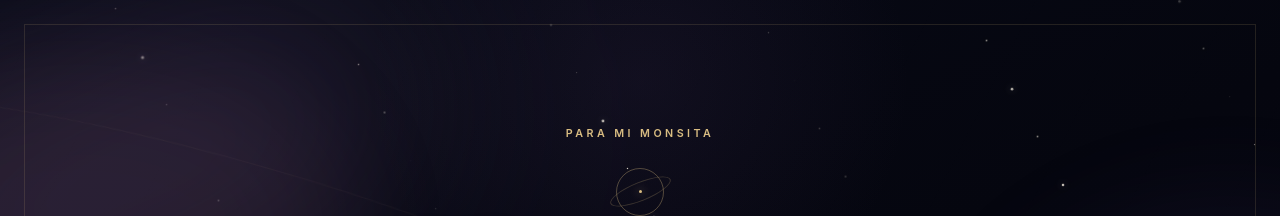
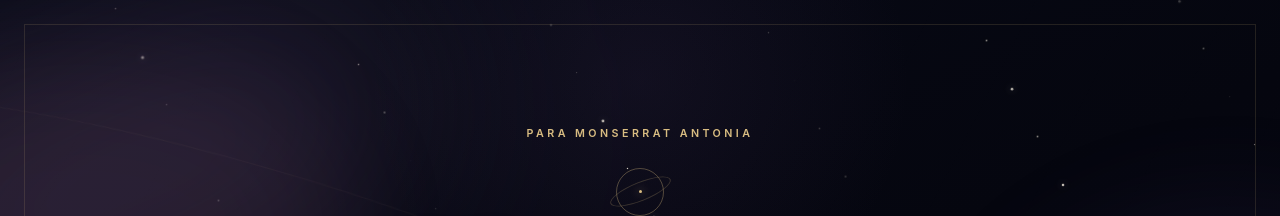
Before and after one commit to simoncifuentes2021-wq/Anv, a Next.js app: page / in a window 1280 px wide. Shown: the top 216 px of the page. Built offline with nearby package versions, Linux system fonts and the light colour scheme.

Commit message:
feat: add final secret anniversary letter

```diff
--- a/app/globals.css
+++ b/app/globals.css
@@ -177,7 +177,7 @@ button:focus-visible, a:focus-visible { outline: 2px solid var(--gold); outline-
 .secret-letter .overline { color: #8a6570; }
 .letter-star { display: block; margin-bottom: 24px; color: #8a6570; }
 .secret-letter h2 { margin: 18px 0 30px; font-family: Georgia,"Times New Roman",serif; font-size: clamp(2rem,5vw,3.5rem); font-weight: 400; line-height: 1; letter-spacing: -.04em; }
-.secret-letter > p:last-of-type { font-family: Georgia,"Times New Roman",serif; font-size: 1.04rem; line-height: 1.9; }
+.secret-letter > p:last-of-type { white-space: pre-line; font-family: Georgia,"Times New Roman",serif; font-size: 1.04rem; line-height: 1.9; }
 .secret-letter footer { margin-top: 36px; font-family: Georgia,"Times New Roman",serif; font-style: italic; line-height: 1.7; }.secret-letter footer strong{font-weight:400;font-size:1.2rem}
 
 .future-screen { max-width: 900px; text-align: center; }
--- a/src/data/relationship.ts
+++ b/src/data/relationship.ts
@@ -29,8 +29,8 @@ export type Constellation = {
 };
 
 export const relationship = {
-  girlfriendName: 'mi Monsita',
-  myName: '[MI_NOMBRE]',
+  girlfriendName: 'Monserrat Antonia',
+  myName: 'Simón Cifuentes',
   startDate: RELATIONSHIP_START_DATE,
   anniversaryNumber: 5,
   mainPhrase: 'Hace cinco años comenzó nuestro universo.',
@@ -40,7 +40,17 @@ export const relationship = {
   finalPlace: '[LUGAR DE LA SORPRESA]',
   finalInvitation: 'Quiero que sigamos cumpliendo cada sueño, cada plan y cada promesa juntos, siempre de la mano y con la ayuda de Dios.',
   introText: 'Desde aquel día, cada momento contigo se convirtió en parte de mi lugar favorito.',
-  secretLetter: `Mi Monsita, quiero que sepas que eres una mujer única, alguien que no se compara con nadie. Eres mi princesita, mi bb y una de las personas más importantes de mi vida. Te amo y te adoro con todo mi corazón, no por una versión perfecta de ti, sino por la mujer real y maravillosa que eres. Gracias por estar en mi vida, por compartir tu alegría conmigo y por permitirme amarte cada día un poquito más.`,
+  secretLetter: `Mi querida Monserrat Antonia:
+
+Esta cartita es para ti. ¡Felices cinco años de novios! Aunque han sido mucho más que eso: han sido años de conocernos, hablar, jugar, aprender y descubrirnos tal como somos. Te amo con mi vida, con todo mi ser y con todo mi corazón. Eres la mujer con quien quiero compartir mi vida y cada parte de ella, mi Monserrat Antonia.
+
+Aún recuerdo cómo comenzó todo. Nadie imaginó que aquello terminaría convirtiéndose en lo que tenemos ahora; ni tú ni yo sabíamos que llegaríamos tan lejos. Pero míranos: aquí estamos, después de cinco años y con la ayuda de Dios. Hemos crecido, no solamente en edad y poniéndonos más viejitos, sino haciendo crecer esta relación bonita y sana que hoy tenemos. Podemos reírnos, podemos enojarnos, pero siempre estamos ahí. Mi enojona mía, cómo te adoro.
+
+El tiempo pasó sin que nos diéramos cuenta. Gracias, mi Monsita, por todos los momentos lindos y también por esos momentos simples que disfrutamos porque podemos estar los dos. Me encanta divertirnos juntos y ver tu sonrisa maravillosa, esa sonrisa única que tanto amo. Lo que más me gusta es verte feliz, aunque sea por cosas sencillas. Pero ya iremos por cosas no tan sencillas, ¿eh? Vamos por Nueva York, jejeje; esa te la debo, mi amor. Y si Dios lo permite, conoceremos juntos lugares que todavía ni imaginamos.
+
+Gracias por soportarme… y, OBVIO, yo por soportarla a usted, jajajaja. Bromita, mi bb. Yo la amo tal como es y así seguirá siendo; nunca lo olvide. Ya pronto comenzaremos desde cero, pero en otra etapa, y eso es exactamente lo que quiero vivir contigo.
+
+Te mando besos, abrazos y todo mi amorcito para ute. Vamos por toda una vida juntitos: por más salidas a comer, por más aventuras, por más tardes de pesca —que ya vamos a sacar más pescaditos— y por verte sacar tu primer pez. Te amo, mi amor. ¡Felices cinco años de novios!`,
   futureLetter: `Cuando pienso en todo lo que viene, no imagino planes donde tú no estés. Quiero cumplir contigo cada sueño que tengamos, honrar nuestras promesas y construir paso a paso la vida que imaginamos: una familia, estabilidad, aventuras, atardeceres y muchos logros celebrados juntos. Con la ayuda de Dios, quiero que sigamos siendo el apoyo del otro en cada nueva etapa.`,
   promise: 'Prometo seguir eligiéndote, hacerte parte de cada gran plan de mi vida y trabajar contigo para convertir nuestros sueños en recuerdos reales.',
   constellations: [
```
